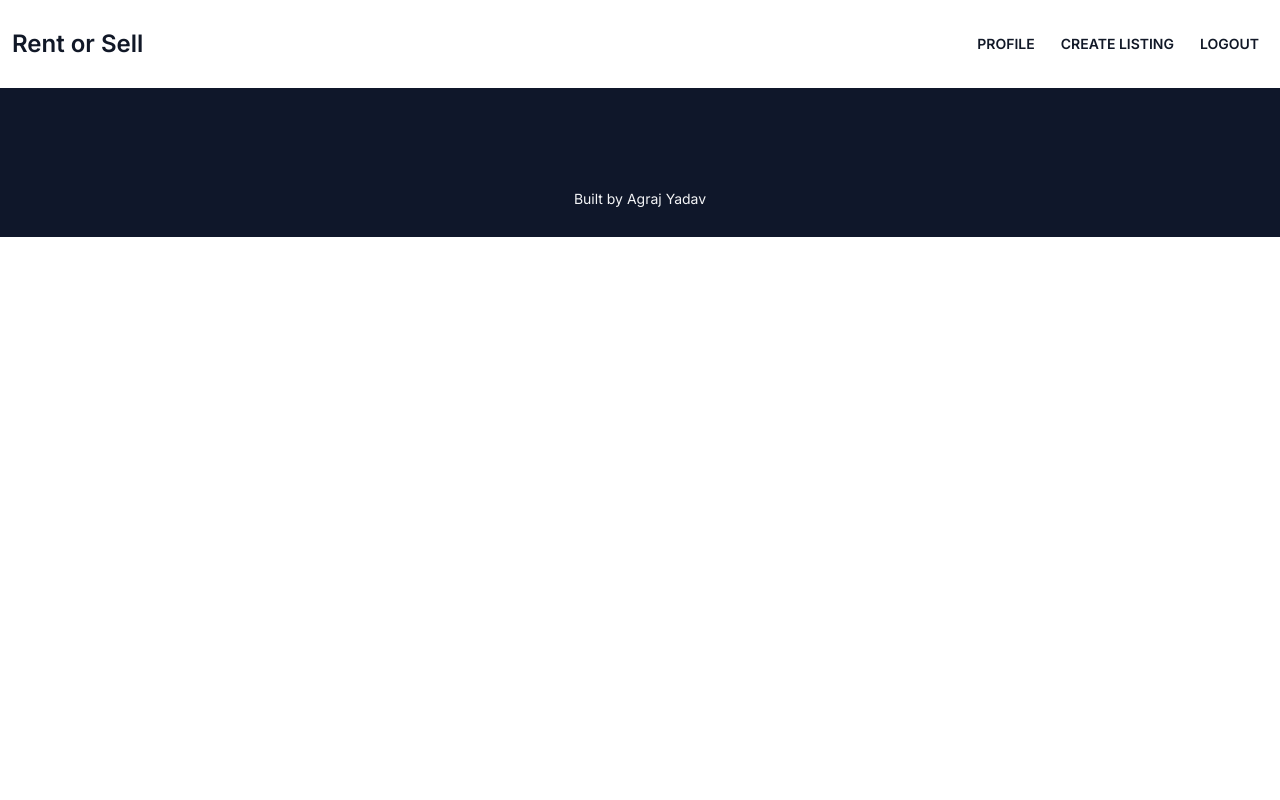
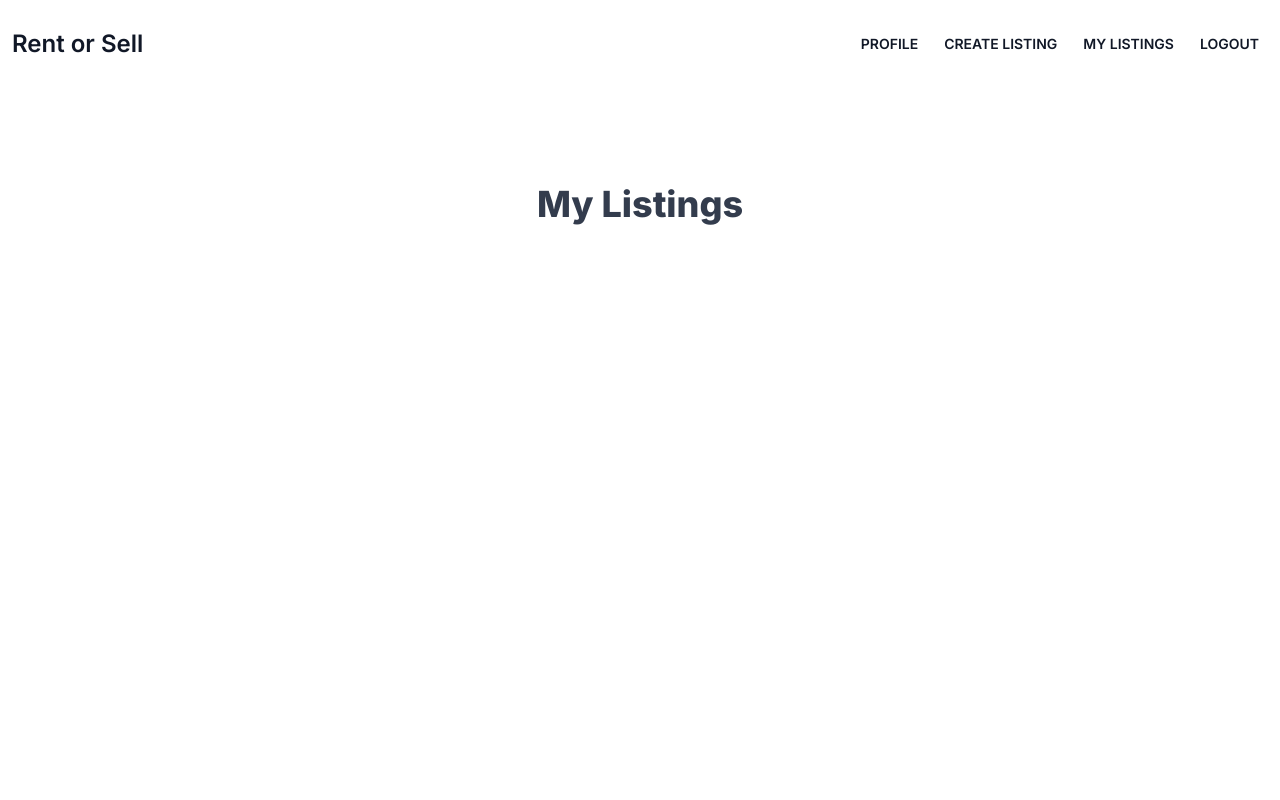
Before and after one commit to agrajy10/rent-or-sell, a React (Vite) app: page /my-listings in a window 1280 px wide. Shown: the top 800 px of the page. Built offline with nearby package versions, Linux system fonts and the light colour scheme; no server answers; sample sign-in values are in the browser's storage; some icons are missing.

Commit message:
created my-listings route

```diff
--- a/src/App.jsx
+++ b/src/App.jsx
@@ -14,6 +14,7 @@ import ForgotPassword from './pages/ForgotPassword';
 import Profile from './pages/Profile';
 import CreateListing from './pages/create-listing/CreateListing';
 import ListingDetails from './pages/listing-details/ListingDetails';
+import MyListings from './pages/MyListings';
 
 function App() {
   return (
@@ -32,6 +33,9 @@ function App() {
             <Route path="/create-listing" element={<CreateListing />} />
           </Route>
           <Route path="/listing/:listingId" element={<ListingDetails />} />
+          <Route path="/my-listings" element={<PrivateRoute />}>
+            <Route path="/my-listings" element={<MyListings />} />
+          </Route>
         </Routes>
         <Footer />
       </Router>
--- a/src/components/Navbar.jsx
+++ b/src/components/Navbar.jsx
@@ -31,6 +31,11 @@ function Navbar() {
               </Link>
             </li>
             <li>
+              <Link to="/my-listings" className={navLinkClass}>
+                My listings
+              </Link>
+            </li>
+            <li>
               <button onClick={logOut} type="button" className={navLinkClass}>
                 Logout
               </button>
--- /dev/null
+++ b/src/pages/MyListings.jsx
@@ -0,0 +1,11 @@
+function MyListings() {
+  return (
+    <main className="min-h-screen max-w-7xl px-3 mx-auto">
+      <section className="lg:py-24 md:py-20 py-14">
+        <h1 className="text-3xl md:text-4xl font-extrabold text-center mb-8">My Listings</h1>
+      </section>
+    </main>
+  );
+}
+
+export default MyListings;
```
